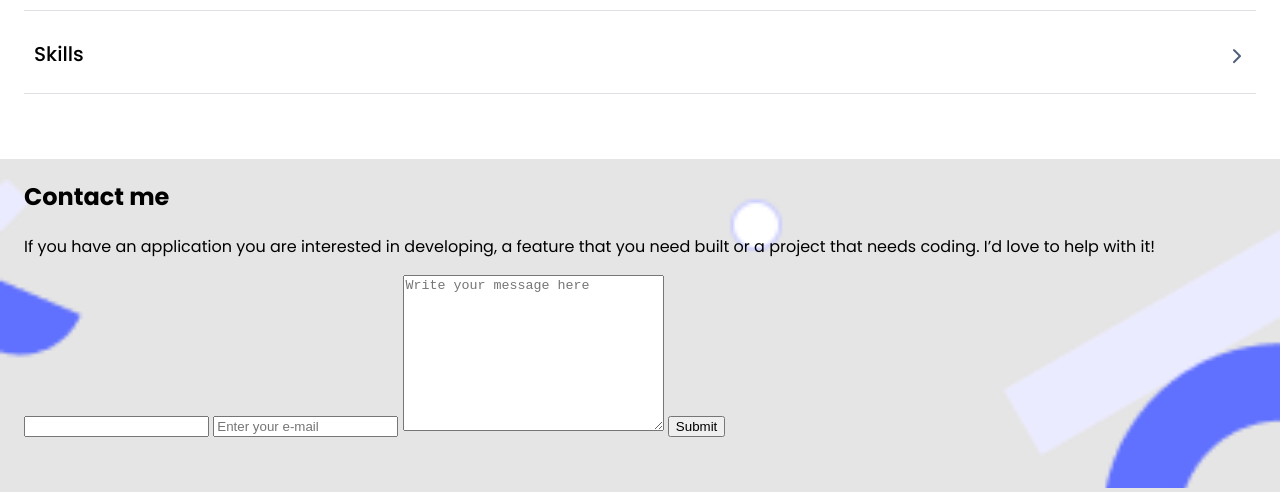
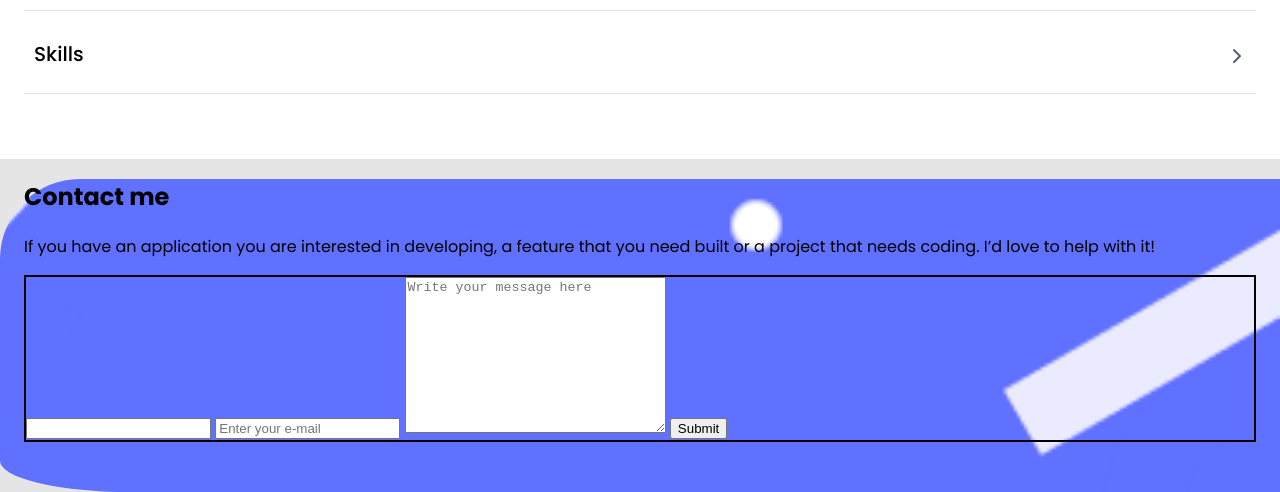
Before and after one commit to ShaliniNayan/Shalini_Portfolio, a website: page index.html in a window 1280 px wide. Shown: the part 3927-4419 px from the top of the page. Drawn offline with Linux system fonts and the light colour scheme.

Commit message:
Add some styling to the contact form section

```diff
--- a/index.html
+++ b/index.html
@@ -307,7 +307,7 @@
       </div>
     </section>
 
-    <section class="cotact-form">
+    <section class="contact-form">
       <h1>Contact me</h1>
       <p>
         If you have an application you are interested in developing, a feature
@@ -320,6 +320,7 @@
         <textarea name="" id="" cols="30" rows="10" maxlength="500" placeholder="Write your message here"></textarea>
         <button>Submit</button>
       </form>
+
     </section>
   </body>
 </html>
--- a/style.css
+++ b/style.css
@@ -296,3 +296,11 @@ li {
   color: #253858;
   margin-left: 20px;
 }
+
+.contact-form {
+  background-color: #6070ff;
+  border-top-left-radius: 80px;
+}
+form {
+  border: 2px solid #000;
+}
```
